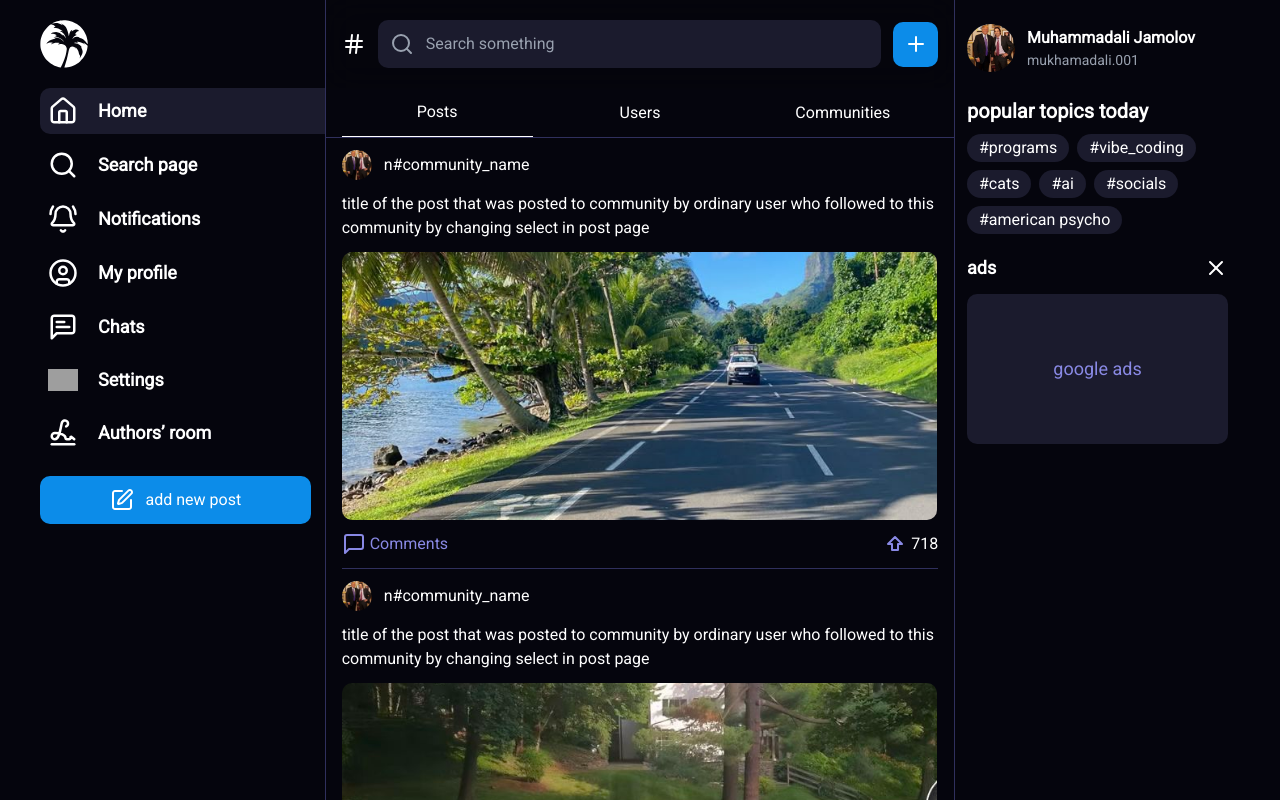
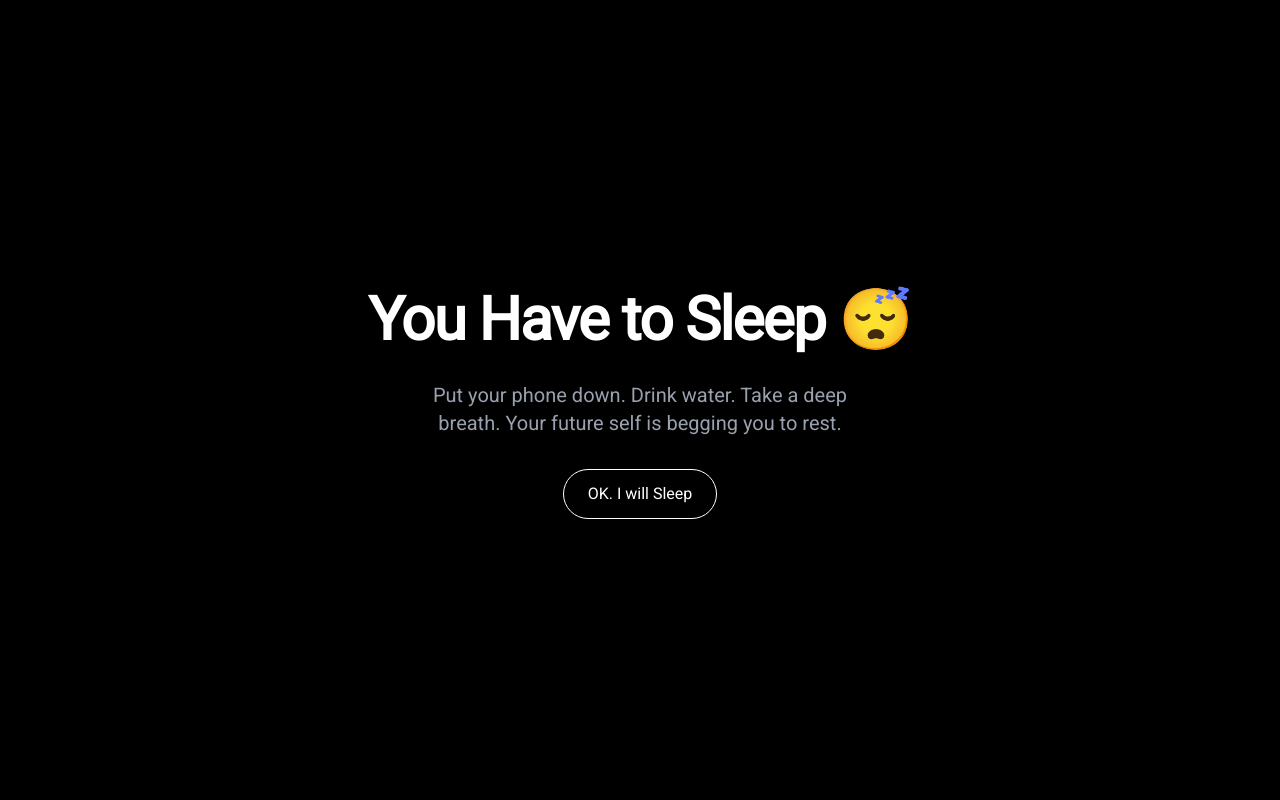
Before and after one commit to nuna82/nuna-core-client, a Next.js app: page / in a window 1280 px wide. Shown: the top 800 px of the page. Built offline with nearby package versions, Linux system fonts and the light colour scheme; grey boxes are pictures that could not be loaded.

Commit message:
YouHaveToSleep page beginner level succesfull finished

```diff
--- a/app/(pages)/layout.tsx
+++ b/app/(pages)/layout.tsx
@@ -1,10 +1,14 @@
-
 // components
 import LeftSidebar from "../components/LeftSidebar";
 import Sidebar from "../components/Sidebar";
 import Header from "../components/Header";
+import YouHaveToSleep from "../components/YouHaveToSleep";
 
-export default function HomeLayout({ children }: { children: React.ReactNode }) {
+export default function HomeLayout({
+  children,
+}: {
+  children: React.ReactNode;
+}) {
   return (
     <div>
       {/* main  */}
@@ -21,7 +25,8 @@ export default function HomeLayout({ children }: { children: React.ReactNode })
         <div className="max-w-[285px] w-full py-5">
           <LeftSidebar />
         </div>
+        <YouHaveToSleep />
       </main>
     </div>
-    )
+  );
 }
--- /dev/null
+++ b/app/components/YouHaveToSleep.tsx
@@ -0,0 +1,40 @@
+"use client";
+import { useEffect, useState } from "react";
+
+const YouHaveToSleep = () => {
+  const [showModal, setShowModal] = useState(false);
+
+  useEffect(() => {
+    const now = new Date();
+    const currentHour = now.getHours();
+    if (currentHour >= 2) {
+      setShowModal(true);
+    }
+  }, []);
+  {
+    if (showModal)
+      return (
+        <div className="absolute w-full h-full bg-white">
+          <div className="bg-black text-white min-h-screen flex items-center justify-center px-4">
+            <div className="text-center">
+              <h1 className="text-5xl sm:text-6xl font-bold mb-6 tracking-tight leading-tight">
+                You Have to Sleep 😴
+              </h1>
+              <p className="text-gray-400 text-lg sm:text-xl mb-8 max-w-md mx-auto">
+                Put your phone down. Drink water. Take a deep breath. Your
+                future self is begging you to rest.
+              </p>
+              <button
+                onClick={() => setShowModal(false)}
+                className="inline-block px-6 py-3 border border-white rounded-full hover:bg-white hover:text-black transition"
+              >
+                OK. I will Sleep
+              </button>
+            </div>
+          </div>
+        </div>
+      );
+  }
+};
+
+export default YouHaveToSleep;
```
Lines whose indentation alone changed are shown as unchanged.
